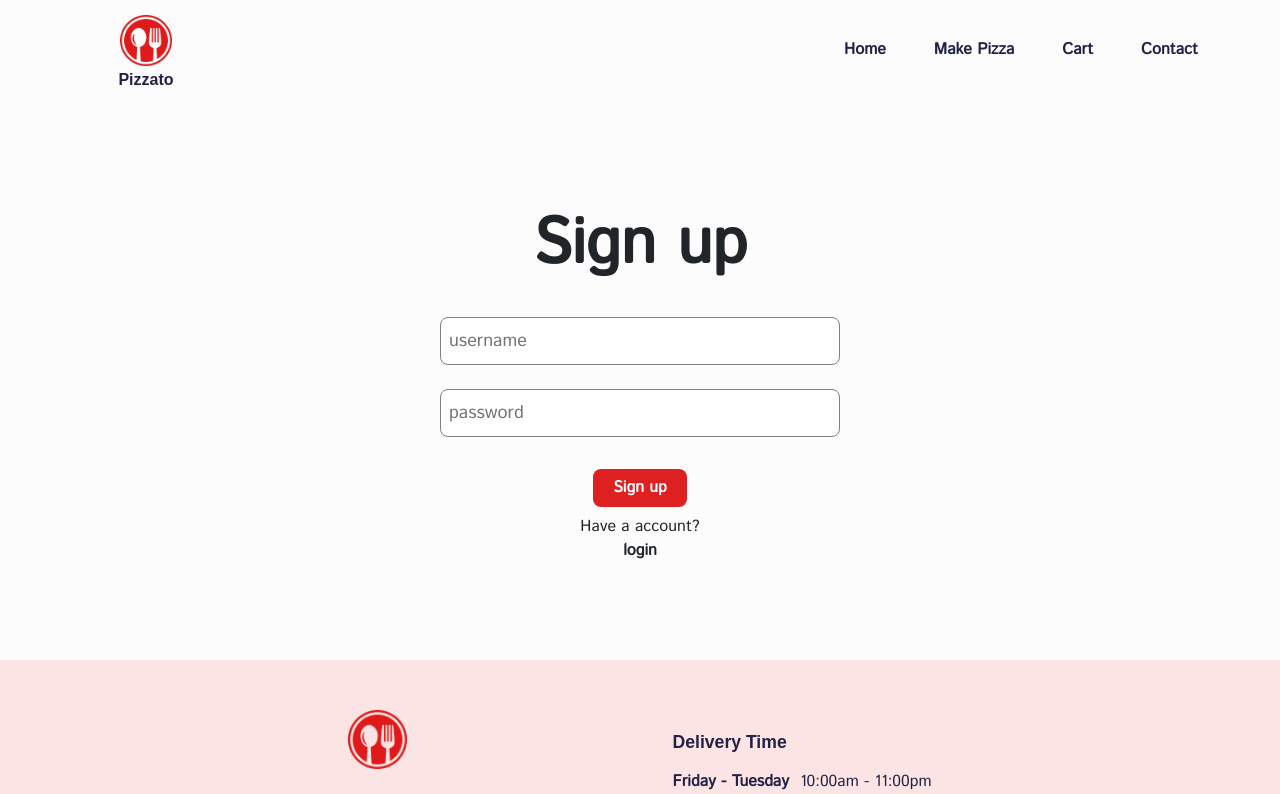
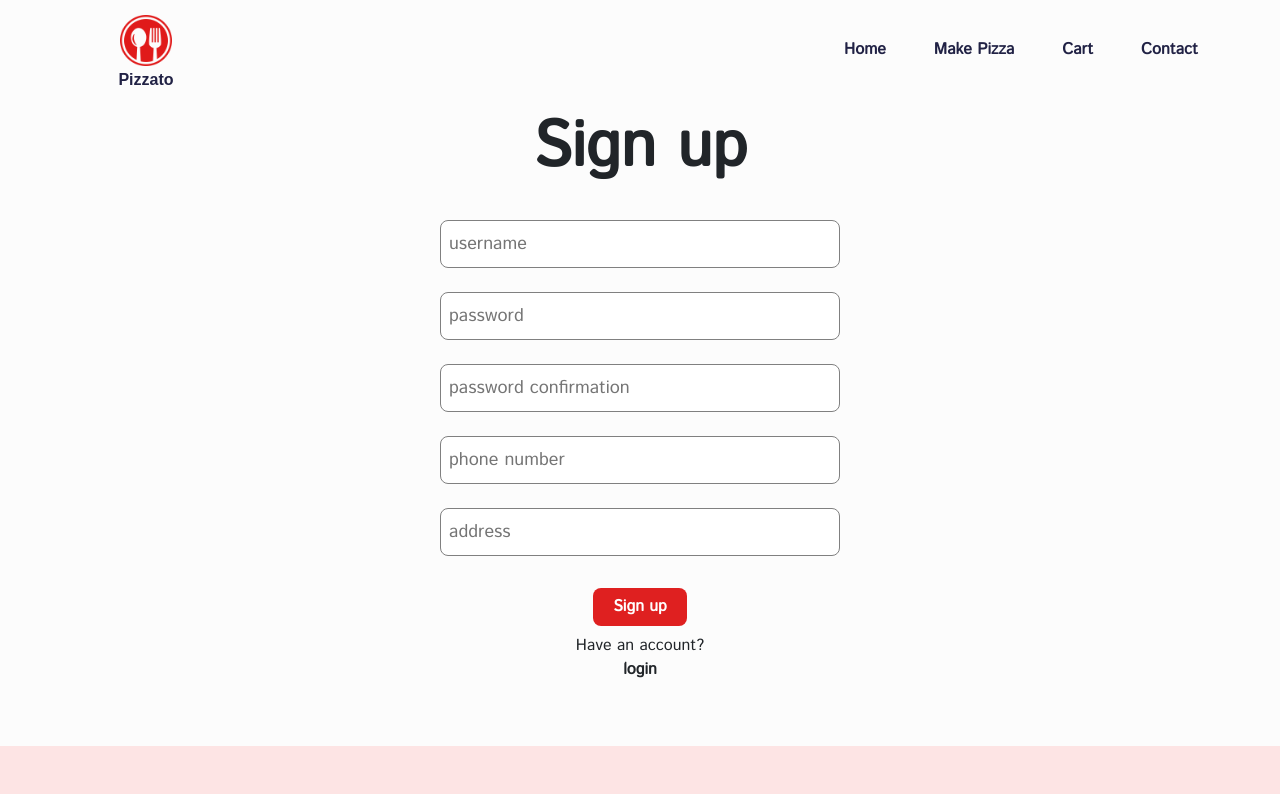
Before and after one commit to Ali-Sadeghi-Gh/web-project-front, a React (Create React App) app: page /signup in a window 1280 px wide. Shown: the top 794 px of the page. Built offline with nearby package versions, Linux system fonts and the light colour scheme; a web font is replaced by a local one.

Commit message:
sign up and login front

```diff
--- a/src/components/build/toppingList.js
+++ b/src/components/build/toppingList.js
@@ -50,7 +50,7 @@ function ToppingList({toppings, updateToppings, isLeft}) {
             <div>
         <div>
           <Slidebar
-          name={'greenPepper'}
+          name={'green pepper'}
           updateToppings = {updateToppings}
           toppings = {toppings}
           />
--- a/src/pages/Login.jsx
+++ b/src/pages/Login.jsx
@@ -32,6 +32,7 @@ const Login = (props) => {
             return
         }
 
+        alert("done")
         // Authentication calls will be made here...
     }
 
@@ -52,6 +53,7 @@ const Login = (props) => {
         <br />
         <div className={"inputContainer"}>
             <input
+                type="password"
                 value={password}
                 placeholder="password"
                 onChange={ev => setPassword(ev.target.value)}
@@ -68,7 +70,7 @@ const Login = (props) => {
         </div>
 
         <div>
-            don't have a account?
+            Don't have an account?
             <Link className="signup_text" to="/signup">
                 sign up
             </Link>
--- a/src/pages/Signup.jsx
+++ b/src/pages/Signup.jsx
@@ -5,8 +5,14 @@ import '../styles/forms.css'
 const Signup = (props) => {
     const [username, setUsername] = useState("")
     const [password, setPassword] = useState("")
+    const [passwordConfirm, setPasswordConfirm] = useState("")
+    const [phone, setPhone] = useState("")
+    const [address, setAddress] = useState("")
     const [usernameError, setUsernameError] = useState("")
     const [passwordError, setPasswordError] = useState("")
+    const [passwordConfirmError, setPasswordConfirmError] = useState("")
+    const [phoneError, setPhoneError] = useState("")
+    const [addressError, setAddressError] = useState("")
 
     const navigate = useNavigate();
 
@@ -15,6 +21,9 @@ const Signup = (props) => {
         // Set initial error values to empty
         setUsernameError("")
         setPasswordError("")
+        setPasswordConfirmError("")
+        setPhoneError("")
+        setAddressError("")
 
         // Check if the user has entered both fields correctly
         if ("" === username) {
@@ -32,6 +41,37 @@ const Signup = (props) => {
             return
         }
 
+        if ("" === passwordConfirm) {
+            setPasswordConfirmError("Please confirm your password")
+            return
+        }
+
+        if (password != passwordConfirm) {
+            setPasswordConfirmError("The comfirmation doesn't match the password")
+            return
+        }
+
+        if ("" === phone) {
+            setPhoneError("Please enter your phone number")
+            return
+        }
+
+        let phoneNumber = Number(phone)
+        if (isNaN(phoneNumber)) {
+            setPhoneError("Please enter a number")
+            return
+        }
+
+        if (phoneNumber > 10000000000 || phoneNumber < 9000000000) {
+            setPhoneError("Invalid phone number")
+            return
+        }
+
+        if ("" === address) {
+            setAddressError("Please enter your address")
+            return
+        }
+        alert("done")
         // Authentication calls will be made here...
 
     }
@@ -53,11 +93,40 @@ const Signup = (props) => {
         <br />
         <div className={"inputContainer"}>
             <input
+                type="password"
                 value={password}
                 placeholder="password"
                 onChange={ev => setPassword(ev.target.value)}
                 className={"inputBox"} />
             <label className="errorLabel">{passwordError}</label>
+        </div>
+        <br />
+        <div className={"inputContainer"}>
+            <input
+                type="password"
+                value={passwordConfirm}
+                placeholder="password confirmation"
+                onChange={ev => setPasswordConfirm(ev.target.value)}
+                className={"inputBox"} />
+            <label className="errorLabel">{passwordConfirmError}</label>
+        </div>
+        <br />
+        <div className={"inputContainer"}>
+            <input
+                value={phone}
+                placeholder="phone number"
+                onChange={ev => setPhone(ev.target.value)}
+                className={"inputBox"} />
+            <label className="errorLabel">{phoneError}</label>
+        </div>
+        <br />
+        <div className={"inputContainer"}>
+            <input
+                value={address}
+                placeholder="address"
+                onChange={ev => setAddress(ev.target.value)}
+                className={"inputBox"} />
+            <label className="errorLabel">{addressError}</label>
         </div>
         <br />
         <div className={"inputContainer"}>
@@ -69,7 +138,7 @@ const Signup = (props) => {
         </div>
 
         <div>
-            Have a account?
+            Have an account?
             <Link className="signup_text" to="/login">
                 login
             </Link>
--- a/src/styles/forms.css
+++ b/src/styles/forms.css
@@ -3,7 +3,8 @@
     display: flex;
     align-items: center;
     justify-content: center;
-    height: 70vh;
+    height: auto;
+    margin-bottom: 5%;
 }
 
 .titleContainer {
```
